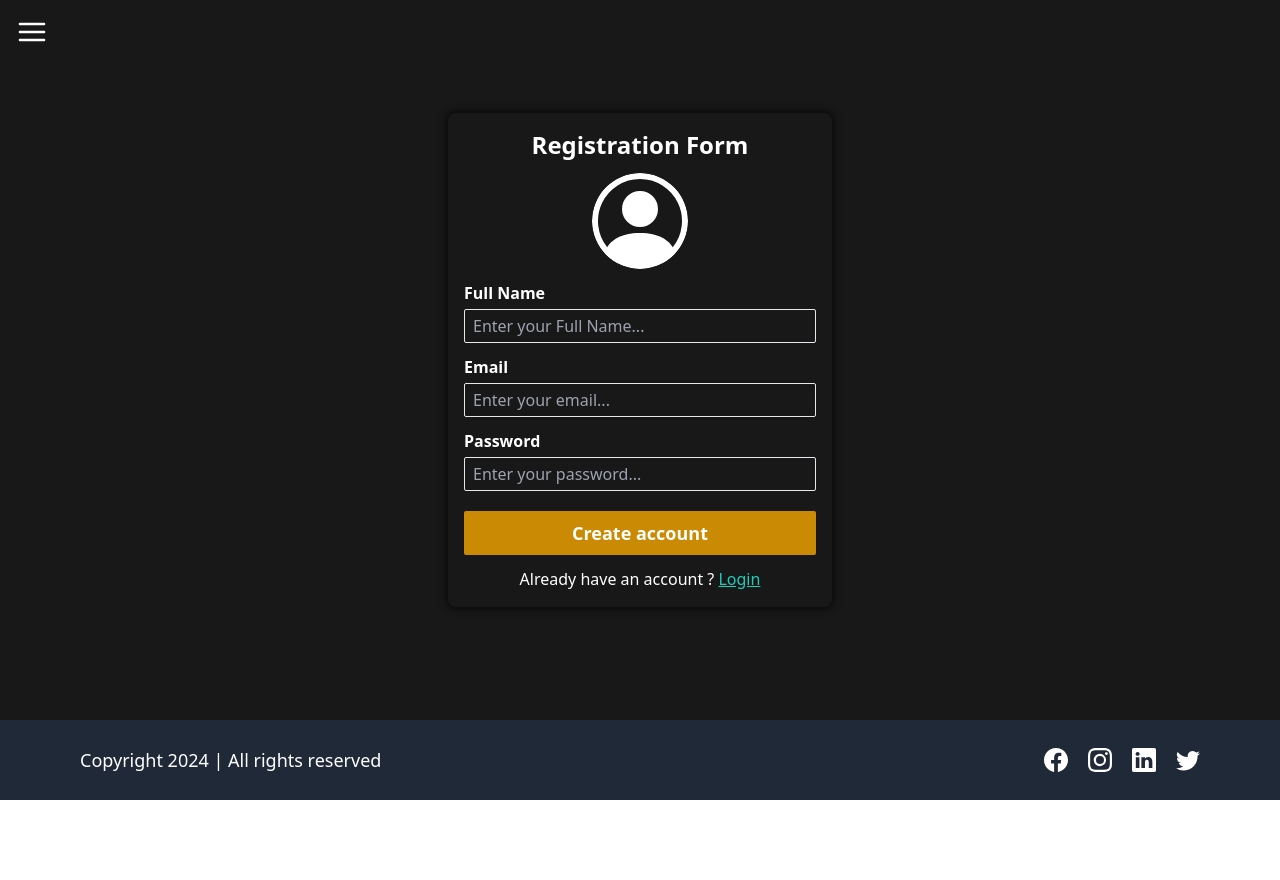
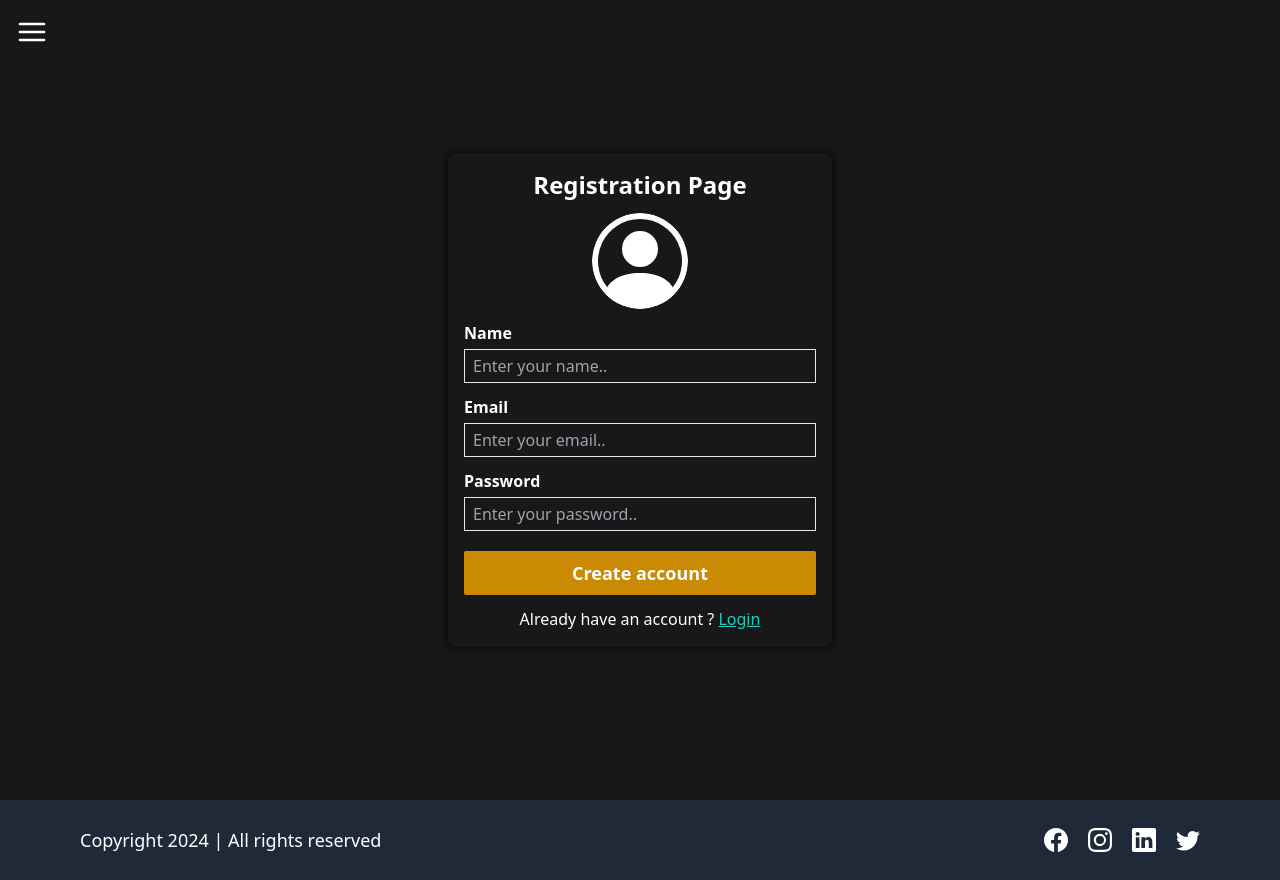
Before and after one commit to Shivam2709/Learning-Management-System-Frontend, a React (Vite) app: page /signup in a window 1280 px wide. Before the commit the page ends 800 px from the top, so only its background shows below. Built offline with nearby package versions, Linux system fonts and the light colour scheme.

Commit message:
signup complete!

```diff
--- a/src/Helpers/axiosInstance.js
+++ b/src/Helpers/axiosInstance.js
@@ -1,6 +1,6 @@
-import axios from 'axios';
+import axios from "axios";
 
-const BASE_URL = 'http://localhost:5513/api/v1';
+const BASE_URL = "http://localhost:5513/api/v1";
 
 const axiosInstance = axios.create();
 
--- /dev/null
+++ b/src/Helpers/regexMatcher.js
@@ -0,0 +1,7 @@
+export function isEmail(string) {
+    return string.match(/^(([^<>()[\]\\.,;:\s@"]+(\.[^<>()[\]\\.,;:\s@"]+)*)|.(".+"))@((\[[0-9]{1,3}\.[0-9]{1,3}\.[0-9]{1,3}\.[0-9]{1,3}\])|(([a-zA-Z\-0-9]+\.)+[a-zA-Z]{2,}))$/);
+}
+
+export function isValidPassword(string) {
+    return string.match(/^(?=.*[0-9])(?=.*[!@#$%^&*])[a-zA-Z0-9!@#$%^&*]{6,16}$/);
+}
--- a/src/Pages/SignUp.jsx
+++ b/src/Pages/SignUp.jsx
@@ -1,15 +1,18 @@
-import { useState } from "react";
-import { toast } from "react-hot-toast";
-import { BsPersonCircle } from "react-icons/bs";
-import { useDispatch } from "react-redux";
-import { Link, useNavigate } from "react-router-dom";
+import { useState } from 'react';
+import { toast } from 'react-hot-toast';
+import { BsPersonCircle } from 'react-icons/bs';
+import { useDispatch } from 'react-redux';
+import { Link, useNavigate } from 'react-router-dom';
 
-import HomeLayout from "../Layouts/HomeLayout";
-import { createAccount } from "../Redux/Slices/AuthSlice";
+import { isEmail, isValidPassword } from '../Helpers/regexMatcher';
+import HomeLayout from '../Layouts/HomeLayout';
+import { createAccount } from '../Redux/Slices/AuthSlice';
 
-const SignUp = () => {
+function Signup() {
+
     const dispatch = useDispatch();
     const navigate = useNavigate();
+
 
     const [previewImage, setPreviewImage] = useState("");
 
@@ -17,15 +20,15 @@ const SignUp = () => {
         fullName: "",
         email: "",
         password: "",
-    avatar: "",
+        avatar: ""
     });
 
     function handleUserInput(e) {
-    const { name, value } = e.target;
+        const {name, value} = e.target;
         setSignupData({
             ...signupData,
-      [name]: value,
-    });
+            [name]: value
+        })
     }
 
     function getImage(event) {
@@ -33,53 +36,39 @@ const SignUp = () => {
         // getting the image
         const uploadedImage = event.target.files[0];
 
-    if (uploadedImage) {
+        if(uploadedImage) {
             setSignupData({
                 ...signupData,
-        avatar: uploadedImage,
+                avatar: uploadedImage
             });
             const fileReader = new FileReader();
             fileReader.readAsDataURL(uploadedImage);
             fileReader.addEventListener("load", function () {
-        // console.log(this.result);
                 setPreviewImage(this.result);
-      });
+            })
         }
     }
 
     async function createNewAccount(event) {
         event.preventDefault();
-    if (
-      !signupData.email ||
-      !signupData.password ||
-      !signupData.fullName ||
-      !signupData.avatar
-    ) {
-      toast.error("Please fill all the Details");
+        if(!signupData.email || !signupData.password || !signupData.fullName || !signupData.avatar) {
+            toast.error("Please fill all the details");
             return;
         }
 
         // checking name field length
-    if (signupData.fullName.length < 5) {
-      toast.error("Name should be atleast 5 characters long");
+        if(signupData.fullName.length < 5) {
+            toast.error("Name should be atleast of 5 characters")
             return;
         }
-
-    // email validation
-    if (
-      !signupData.email
-        .toLowerCase()
-        .match(
-          /^(([^<>()[\]\\.,;:\s@"]+(\.[^<>()[\]\\.,;:\s@"]+)*)|.(".+"))@((\[[0-9]{1,3}\.[0-9]{1,3}\.[0-9]{1,3}\.[0-9]{1,3}\])|(([a-zA-Z\-0-9]+\.)+[a-zA-Z]{2,}))$/
-        )
-    ) {
-      toast.error("Invalid Email Id");
+        // checking valid email
+        if(!isEmail(signupData.email)) {
+            toast.error("Invalid email id");
             return;
         }
-
-    // password validation
-    if(!signupData.password.match(/^(?=.*\d)(?=.*[A-Z])(?=.*[a-z])(?=.*[a-zA-Z!#$%&? "])[a-zA-Z0-9!#$%&?]{6,20}$/)){
-        toast.error("Password should be 6 - 16 character long with atleast a number and spacial character");
+        // checking password validation
+        if(!isValidPassword(signupData.password)) {
+            toast.error("Password should be 6 - 16 character long with atleast a number and special character");
             return;
         }
 
@@ -87,13 +76,11 @@ const SignUp = () => {
         formData.append("fullName", signupData.fullName);
         formData.append("email", signupData.email);
         formData.append("password", signupData.password);
-    if (signupData.avatar) {
         formData.append("avatar", signupData.avatar);
-    }
 
         // dispatch create account action
-    const response = await dispatch(createAccount(formData))
-    if(response.payload.success)
+        const response = await dispatch(createAccount(formData));
+        if(response?.payload?.success)
             navigate("/");
 
         setSignupData({
@@ -103,26 +90,21 @@ const SignUp = () => {
             avatar: ""
         });
         setPreviewImage("");
+
+
     }
 
     return (
         <HomeLayout>
-      <div className="flex items-center justify-center h-[90vh] ">
-        <form
-          noValidate
-          onSubmit={createNewAccount}
-          className="flex flex-col justify-center gap-3 rounded-lg p-4 text-white w-96 shadow-[0_0_10px_black]"
-        >
-          <h1 className="text-center text-2xl font-bold">Registration Form</h1>
+            <div className='flex overflow-x-auto items-center justify-center h-[100vh]'>
+                <form noValidate onSubmit={createNewAccount} className='flex flex-col justify-center gap-3 rounded-lg p-4 text-white w-96 shadow-[0_0_10px_black]'>
+                    <h1 className="text-center text-2xl font-bold">Registration Page</h1>
 
                     <label htmlFor="image_uploads" className="cursor-pointer">
                         {previewImage ? (
-              <img
-                className="w-24 h-24 rounded-full m-auto"
-                src={previewImage}
-              />
+                            <img className="w-24 h-24 rounded-full m-auto" src={previewImage} />
                         ) : (
-              <BsPersonCircle className="w-24 h-24 rounded-full m-auto" />
+                            <BsPersonCircle className='w-24 h-24 rounded-full m-auto' />
                         )}
                     </label>
                     <input
@@ -133,69 +115,58 @@ const SignUp = () => {
                         id="image_uploads"
                         accept=".jpg, .jpeg, .png, .svg"
                     />
-
-          <div className="flex flex-col gap-1">
-            <label htmlFor="email" className="font-semibold">
-              Full Name{" "}
-            </label>
+                    <div className='flex flex-col gap-1'>
+                        <label htmlFor="fullName" className='font-semibold'> Name </label>
                         <input
-              type="fullName"
+                            type="text"
+                            required
+                            name="fullName"
                             id="fullName"
-              name="fullName"
-              required
-              placeholder="Enter your Full Name..."
-              className="bg-transparent px-2 py-1 border rounded-sm"
+                            placeholder="Enter your name.."
+                            className="bg-transparent px-2 py-1 border"
                             onChange={handleUserInput}
                             value={signupData.fullName}
                         />
                     </div>
-          <div className="flex flex-col gap-1">
-            <label htmlFor="email" className="font-semibold">
-              Email
-            </label>
+                    <div className='flex flex-col gap-1'>
+                        <label htmlFor="email" className='font-semibold'> Email </label>
                         <input
                             type="email"
+                            required
+                            name="email"
                             id="email"
-              name="email"
-              required
-              placeholder="Enter your email..."
-              className="bg-transparent px-2 py-1 border rounded-sm"
+                            placeholder="Enter your email.."
+                            className="bg-transparent px-2 py-1 border"
                             onChange={handleUserInput}
                             value={signupData.email}
                         />
                     </div>
-          <div className="flex flex-col gap-1">
-            <label htmlFor="password" className="font-semibold">
-              Password
-            </label>
+                    <div className='flex flex-col gap-1'>
+                        <label htmlFor="password" className='font-semibold'> Password </label>
                         <input
                             type="password"
+                            required
+                            name="password"
                             id="password"
-              name="password"
-              required
-              placeholder="Enter your password..."
-              className="bg-transparent px-2 py-1 border rounded-sm"
+                            placeholder="Enter your password.."
+                            className="bg-transparent px-2 py-1 border"
                             onChange={handleUserInput}
                             value={signupData.password}
                         />
                     </div>
-          <button
-            type="submit"
-            className="mt-2 bg-yellow-600 hover:bg-yellow-500 transition-all ease-out duration-300 rounded-sm py-2 font-semibold text-lg cursor-pointer"
-          >
+
+                    <button type="submit" className='mt-2 bg-yellow-600 hover:bg-yellow-500 transition-all ease-in-out duration-300 rounded-sm py-2 font-semibold text-lg cursor-pointer'>
                         Create account
                     </button>
 
                     <p className="text-center">
-            Already have an account ?{" "}
-            <Link to="/login" className="link text-accent cursor-pointer">
-              Login
-            </Link>
+                        Already have an account ? <Link to="/login" className='link text-accent cursor-pointer'> Login</Link>
                     </p>
+
                 </form>
             </div>
         </HomeLayout>
     );
-};
+}
 
-export default SignUp;
+export default Signup;
--- a/src/Redux/Slices/AuthSlice.js
+++ b/src/Redux/Slices/AuthSlice.js
@@ -9,7 +9,7 @@ const initialState = {
 };
 
 export const createAccount = createAsyncThunk("/auth/signup", async (data) => {
-    try{
+    try {
         const res = axiosInstance.post("user/register", data);
         toast.promise(res, {
             loading: "Wait! creating your account",
@@ -19,8 +19,8 @@ export const createAccount = createAsyncThunk("/auth/signup", async (data) => {
             error: "Failed to create account"
         });
         return (await res).data;
-    }catch(err){
-        toast.error(err?.response?.data?.message);
+    } catch(error) {
+        toast.error(error?.response?.data?.message);
     }
 })
 
```
Lines whose indentation alone changed are shown as unchanged.
